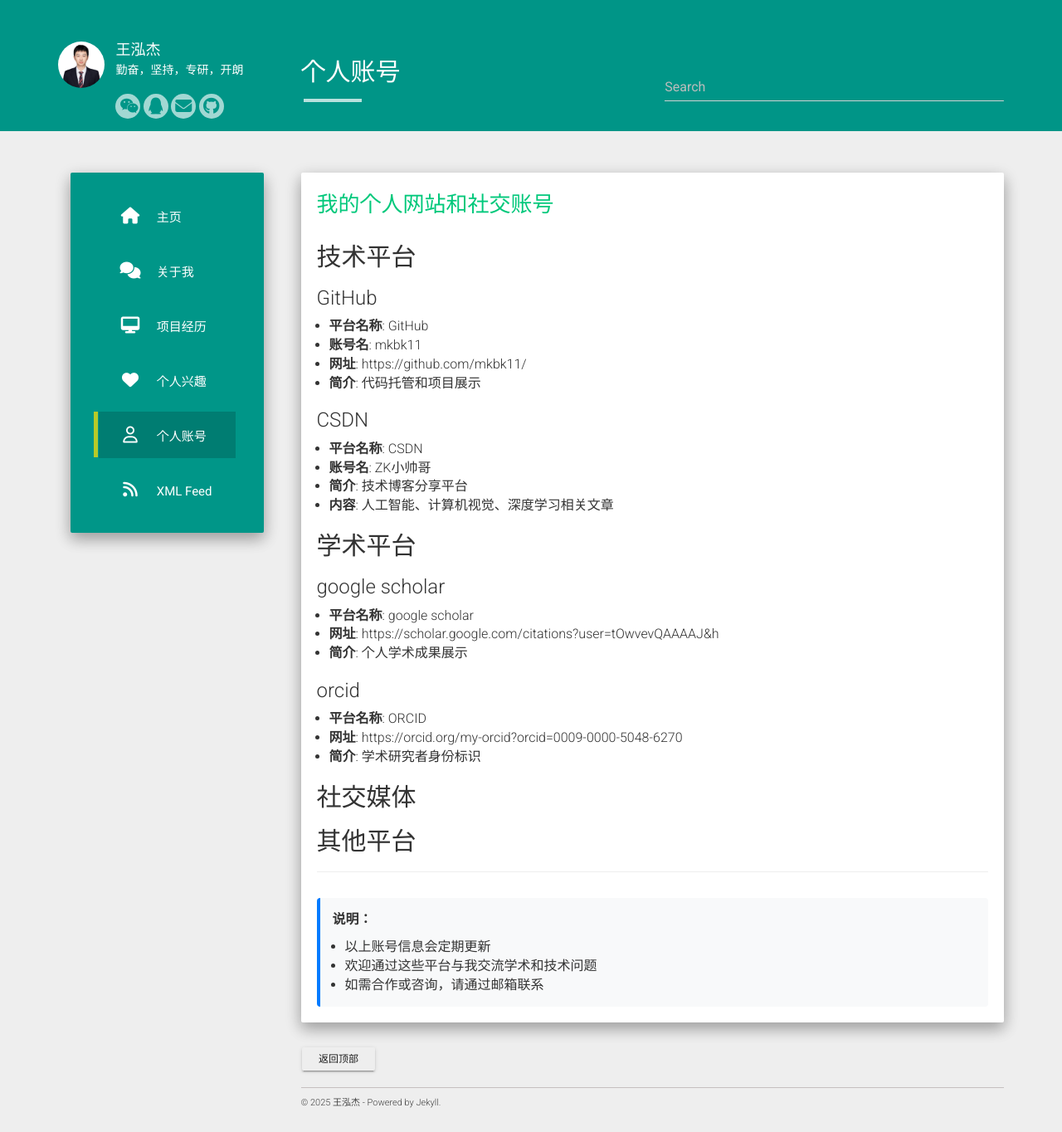
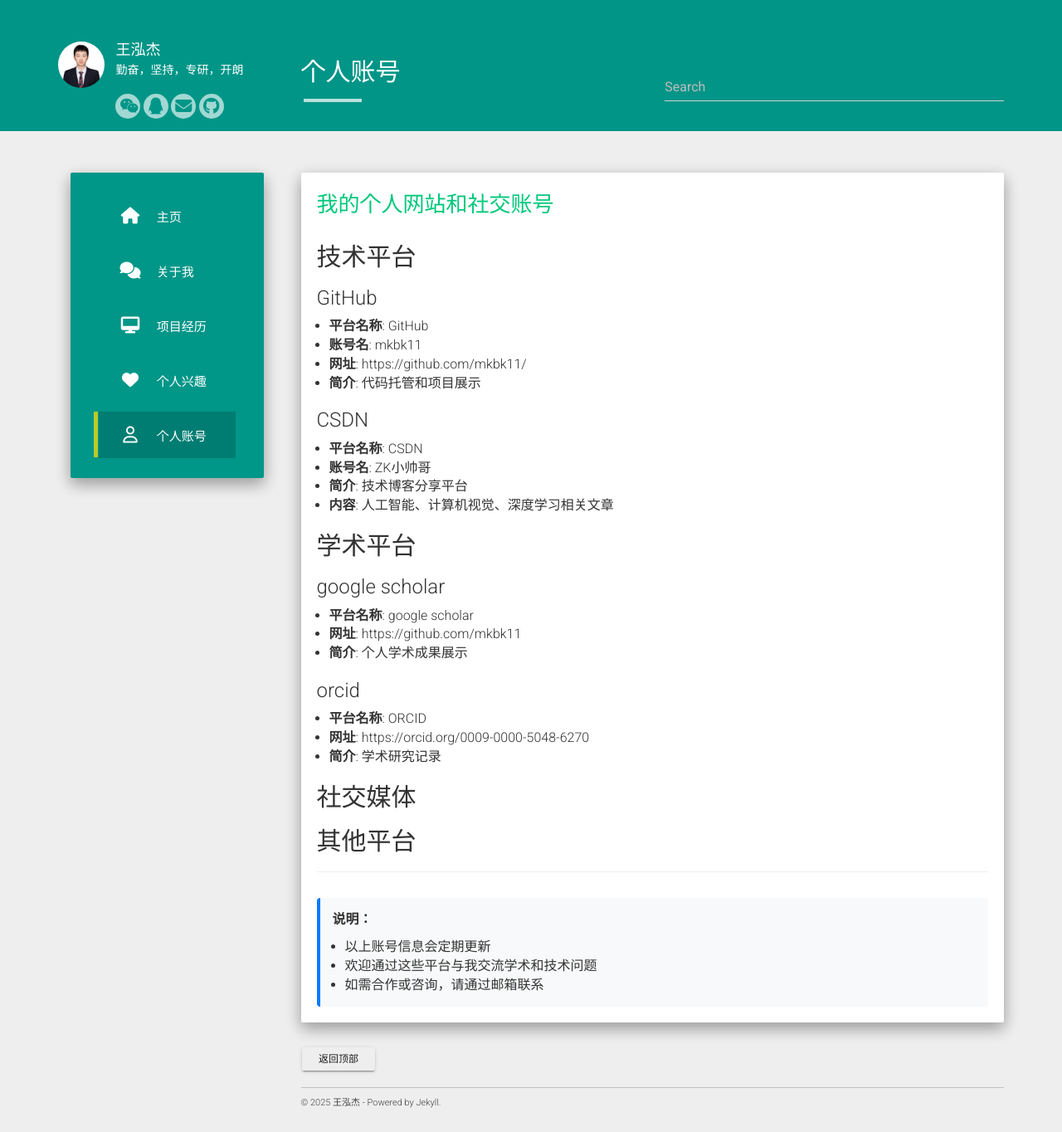
Before and after one commit to mkbk11/whj-github.io, a Jekyll site: the page built from accounts.md, in a window 1280 px wide. Shown: the whole page at 83% size. Built offline with Jekyll 4.4.1, drawn with Linux system fonts in a browser that asks for light colours; nearby versions of some CDN libraries.

Commit message:
modify4.7.4

```diff
--- a/_data/urls.json
+++ b/_data/urls.json
@@ -24,11 +24,5 @@
     "text": "个人账号",
     "url": "/accounts/",
     "icon": "fa-regular fa-user"
-  },
-  {
-    "text": "XML Feed",
-    "url": "/feed.xml",
-    "icon": "fa-feed",
-    "target": "_blank"
   }
 ]
--- a/accounts.md
+++ b/accounts.md
@@ -33,13 +33,13 @@ subtitle: 我的个人网站和社交账号
 
 ### google scholar
 - **平台名称**: google scholar
-- **网址**: https://scholar.google.com/citations?user=tOwvevQAAAAJ&h
+- **网址**: https://github.com/mkbk11
 - **简介**: 个人学术成果展示
 
 ### orcid
 - **平台名称**: ORCID
-- **网址**: https://orcid.org/my-orcid?orcid=0009-0000-5048-6270
-- **简介**: 学术研究者身份标识
+- **网址**: https://orcid.org/0009-0000-5048-6270
+- **简介**: 学术研究记录
 
 <!-- 预留学术平台账号信息
 ### ResearchGate
```
Also changed, not shown: projects/Blood_Cell.md (+28 -21 lines), projects/Fire_detection.md (+8 -6 lines), static/img/fire.png.
